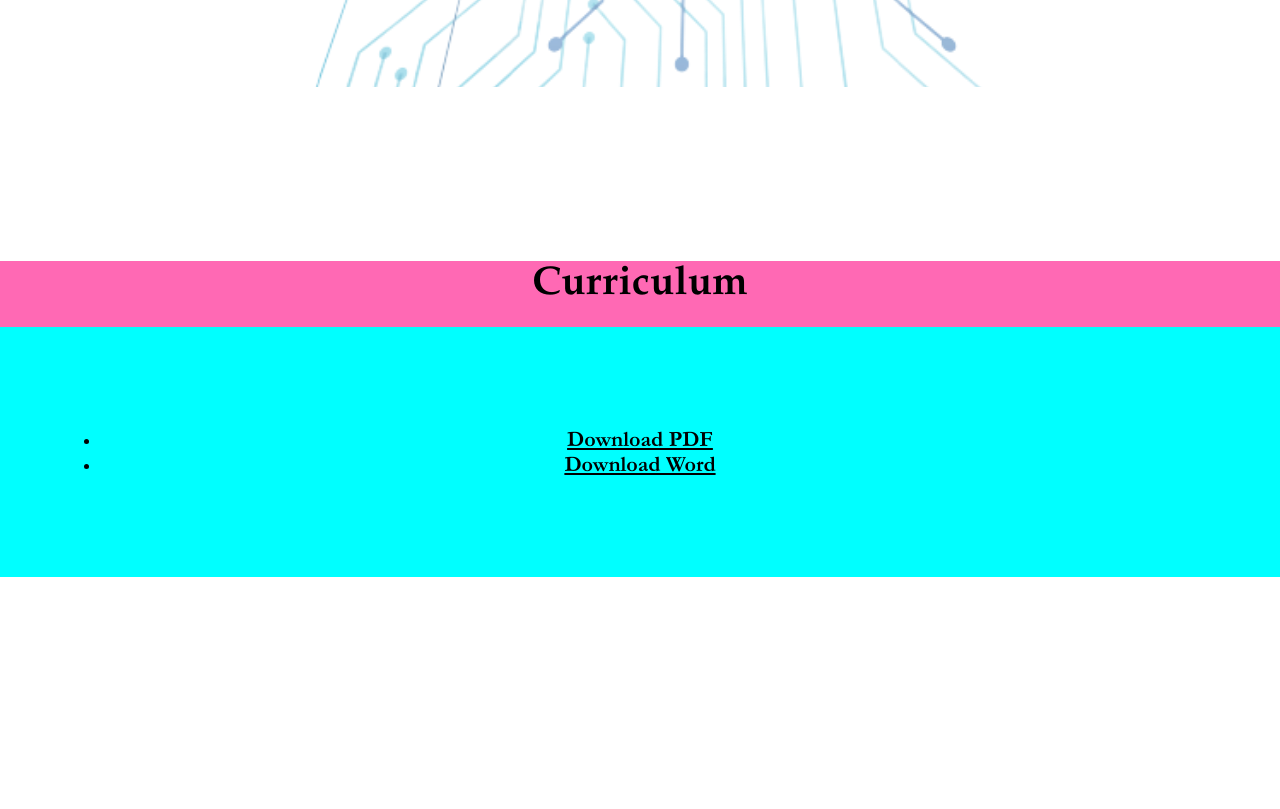
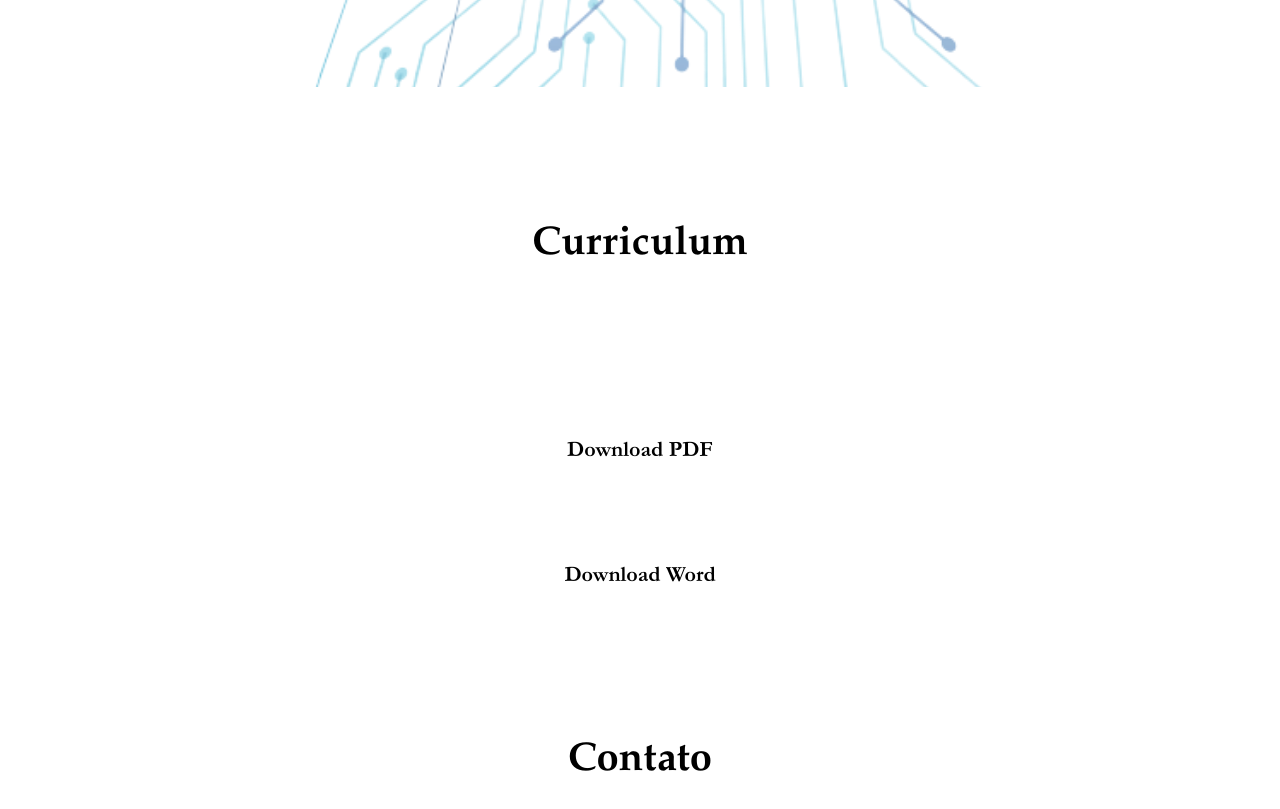
Before and after one commit to programacaogabriel/gabrielmartinsdasilva, a plain HTML site: page index.html in a window 1280 px wide. Shown: the part 4534-5343 px from the top of the page. Before the commit the page ends 5111 px from the top, so only its background shows below. Drawn offline with Linux system fonts and the light colour scheme.

Commit message:
:lipstick: Fazendo a interface do contato
Realizando apenas a colocação da parte do contato para tirar as medidas de cada tópico

```diff
--- a/estilos/layout.css
+++ b/estilos/layout.css
@@ -520,21 +520,64 @@ section#curriculum {
     width: auto;
     margin: auto;
     height: auto;
-    margin-top: 40px;
-    background-color: yellow;
 
 
 }
 
 #curriculum #titulo_curriculum{
-    background-color: hotpink;
+
 }
 
 
 #curriculum  #link_curriculum{
     width: auto;
     text-align: center;
-    background-color: aqua;
     padding: 100px;
 }
+
+#curriculum  #link_curriculum li{
+    list-style: none;
+    padding: 50px;
+}
+
+#curriculum  #link_curriculum li a{
+
+    text-decoration: none;
+    list-style: none;
+
+}
+
+#curriculum  #link_curriculum li a:hover{
+
+    text-decoration: none;
+    list-style: none;
+    border-bottom: 2px solid #163359;
+    color: #414141;
+
+}
+
 /*=============== FIM SEÇÃO CURRICULM ================*/
+
+
+
+
+
+
+/*=============== INICIO SEÇÃO CONTATO ================*/
+
+
+section#contato{
+
+
+    width: auto;
+    margin: auto;
+    height: 550px;
+
+
+}
+
+
+
+
+
+/*=============== FIM SEÇÃO CONTATO ================*/
--- a/index.html
+++ b/index.html
@@ -152,6 +152,13 @@
     </section>
 
 
+    <section id="contato">
+        <div id="titulo_contato">
+            <h2>Contato</h2><br>
+        </div>
+
+
+    </section>
 
 </body>
 
```
